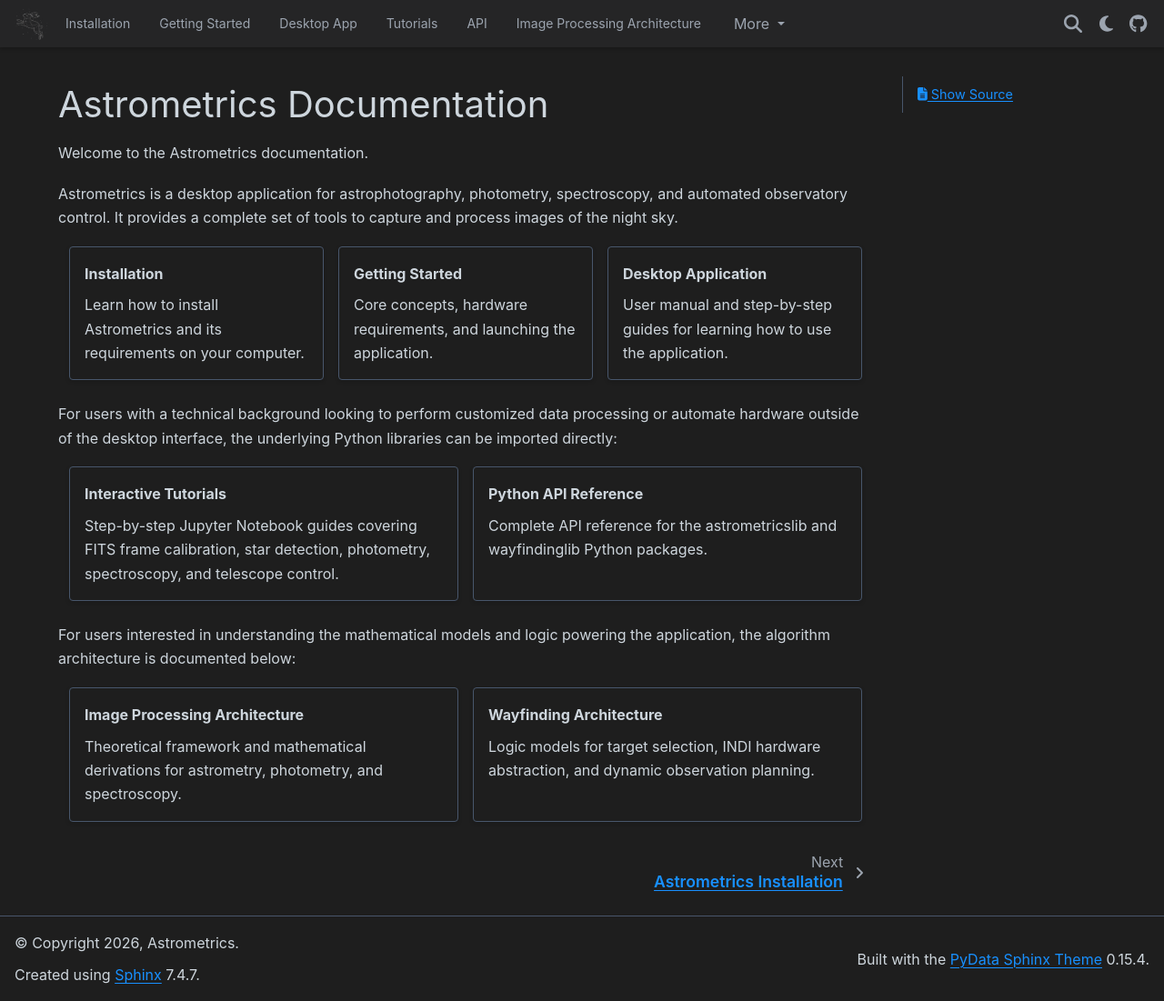
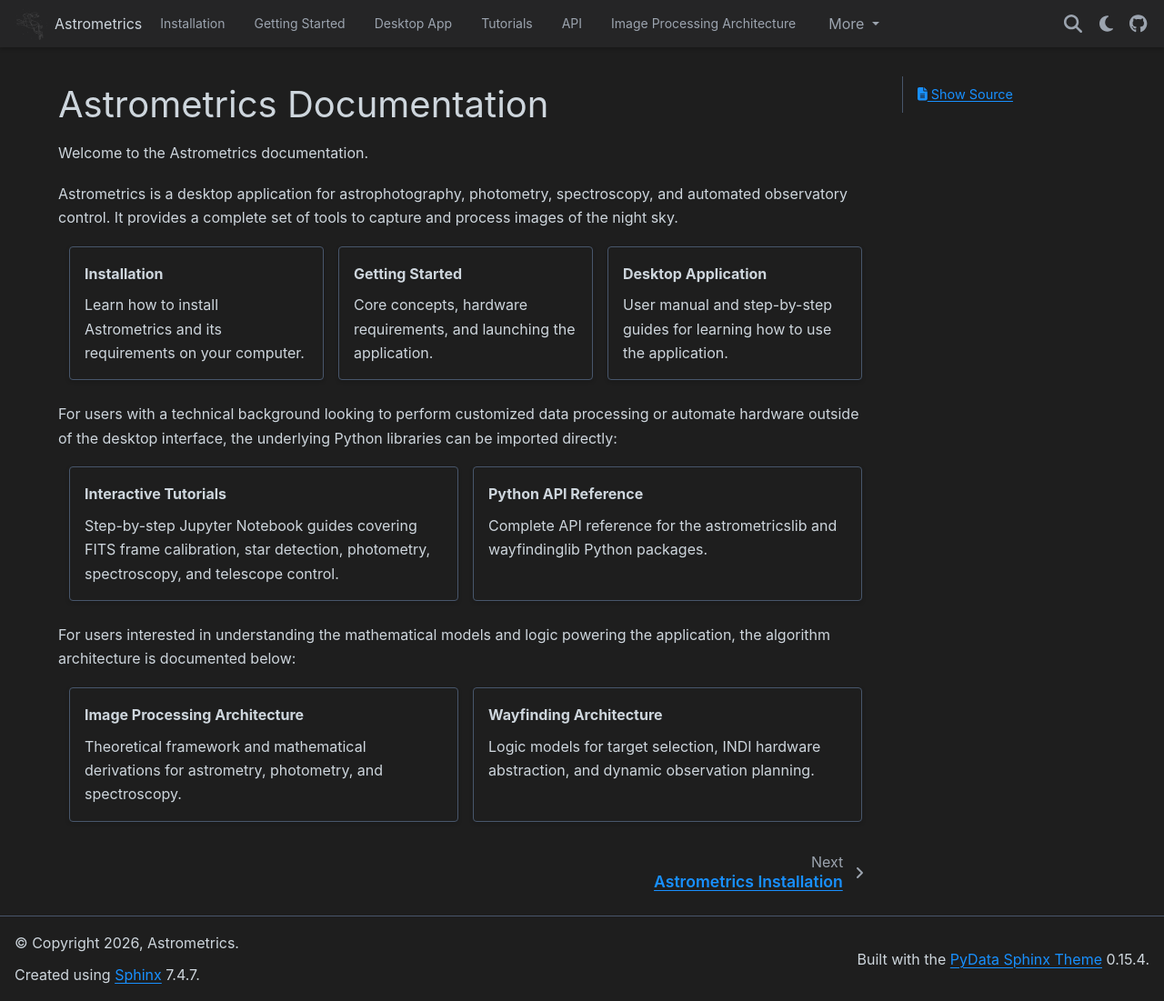
Before and after one commit to m1chae2/astrometrics, a Sphinx documentation site: the page built from documentation/index.rst, in a window 1280 px wide and 1101 px high. Shown: the whole window at 91% size. Built offline with Sphinx 7.4.7 and the PyData theme 0.15.4, drawn with Linux system fonts in a browser that asks for light colours; pages that are not in the unit, such as notebooks, are missing from menus.

Commit message:
doc: Updated doc styling

```diff
--- a/documentation/_static/custom.css
+++ b/documentation/_static/custom.css
@@ -44,7 +44,6 @@
     height: 2.25rem !important;
     width: 2.25rem !important;
     max-height: 2.25rem !important;
-    opacity: 1 !important;
   }
 
   .bd-header .navbar-header-items__center {
@@ -161,12 +160,3 @@
   --pst-color-primary: #1890ff;
   --pst-color-primary-highlight: #40a9ff;
 }
-
-/* Subtle logo */
-.logo__image {
-  opacity: 0.7;
-  transition: opacity 0.2s ease-in-out;
-}
-.logo__image:hover {
-  opacity: 1.0;
-}
--- /dev/null
+++ b/documentation/_static/regenerate_logo_dark.py
@@ -0,0 +1,42 @@
+"""Regenerate logo-dark.png from logo.png.
+
+logo.png is dark line art pre-blended onto an opaque white halo (every
+opaque pixel has alpha 255; antialiasing lives in the RGB values, not
+alpha), so it only reads correctly on a white page background. This
+reconstructs a true alpha mask from pixel luminance and fills it with a
+light stroke color, producing a variant that composites cleanly onto the
+dark navbar (see html_theme_options["logo"]["image_dark"] in conf.py).
+
+Run from the documentation/_static/ directory:
+    python regenerate_logo_dark.py
+"""
+
+from PIL import Image
+
+STROKE_COLOR = (224, 224, 224)
+
+
+def main() -> None:
+    im = Image.open("logo.png").convert("RGBA")
+    width, height = im.size
+    pixels = im.load()
+
+    out = Image.new("RGBA", (width, height), (0, 0, 0, 0))
+    out_pixels = out.load()
+
+    for y in range(height):
+        for x in range(width):
+            r, g, b, a = pixels[x, y]
+            if a == 0:
+                continue
+            luminance = (r + g + b) / 3.0
+            new_alpha = max(0, min(255, round(255 - luminance)))
+            if new_alpha == 0:
+                continue
+            out_pixels[x, y] = (*STROKE_COLOR, new_alpha)
+
+    out.save("logo-dark.png")
+
+
+if __name__ == "__main__":
+    main()
--- a/documentation/conf.py
+++ b/documentation/conf.py
@@ -63,6 +63,15 @@
 html_theme_options = {
     "header_links_before_dropdown": 6,
     "navbar_align": "left",
+    "logo": {
+        # logo.png is dark line art baked onto an opaque white halo, so it
+        # disappears against the dark navbar. logo-dark.png is a luminance-
+        # derived recolor of the same art (see _static/regenerate_logo_dark.py)
+        # for use against the dark theme.
+        "image_light": "_static/logo.png",
+        "image_dark": "_static/logo-dark.png",
+        "text": "Astrometrics",
+    },
     "icon_links": [
         {
             "name": "GitHub",
```
Also changed, not shown: documentation/_static/logo-dark.png (added).
